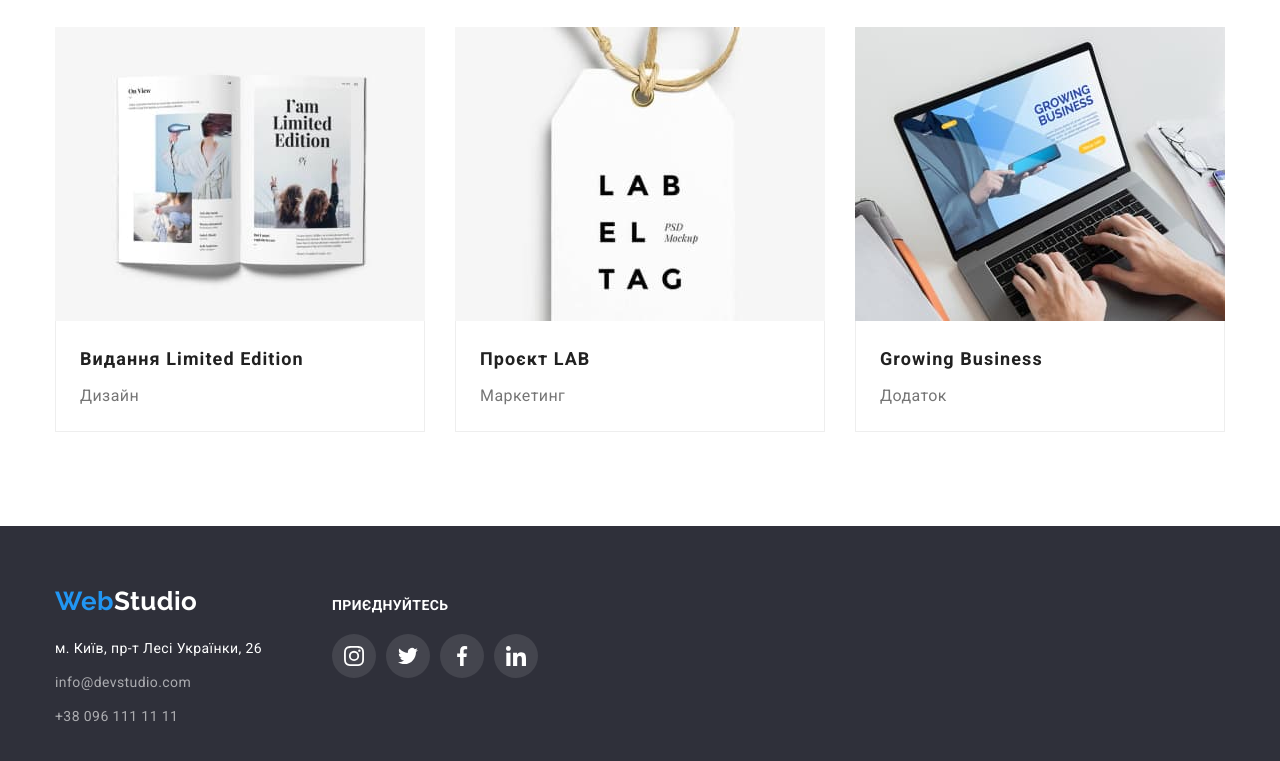
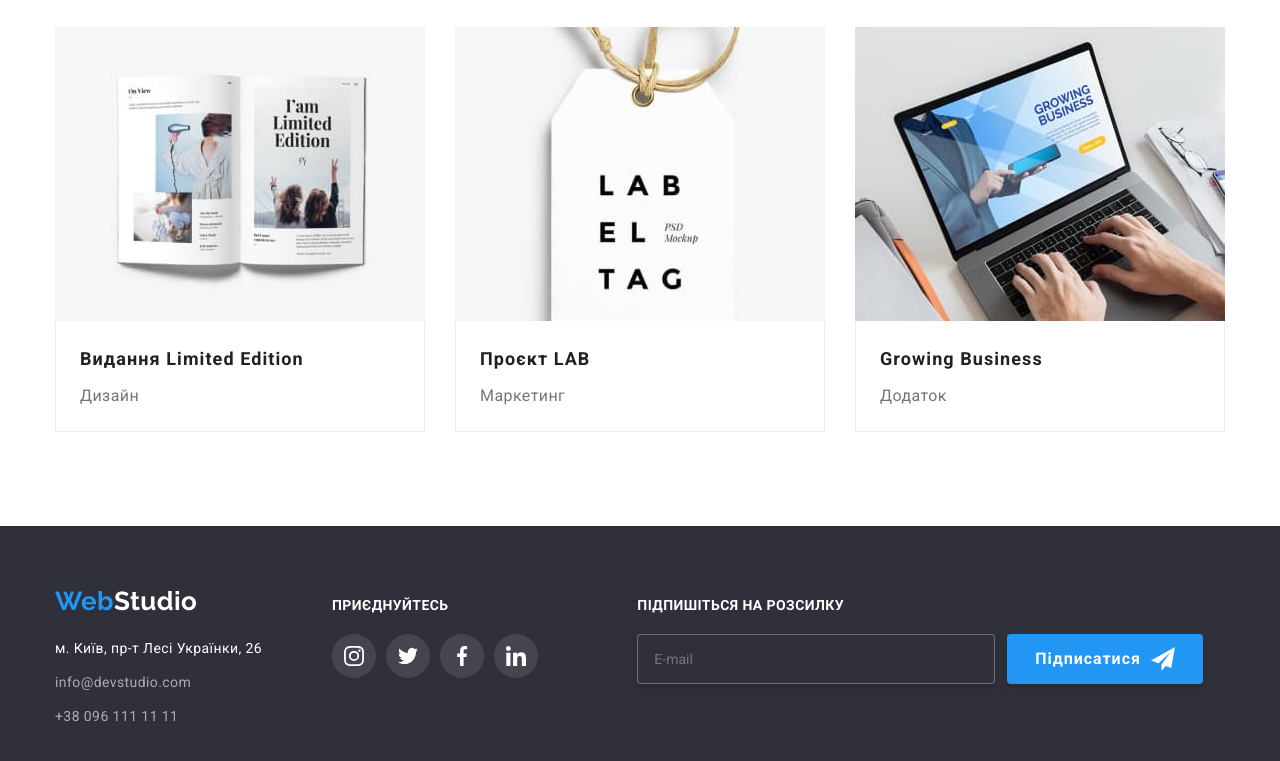
Before and after one commit to Yuriichuk-Olha/goit-markup-hw-07, a plain HTML site: page portfolio.html in a window 1280 px wide. Shown: the part 1106-1867 px from the top of the page. Drawn offline with nearby package versions, Linux system fonts and the light colour scheme.

Commit message:
add footer portfolio

```diff
--- a/portfolio.html
+++ b/portfolio.html
@@ -230,6 +230,20 @@
                 </svg></a> </li>
             </ul>
          </div>
+         ¨
+         <div class="footer-icon">
+            <p class="footer-link">Підпишіться на розсилку</p>
+            <from class="footer-from">
+                <input class="footer-input" type="text" name="email" id="email" placeholder="E-mail"/>
+                <label for="email"></label>
+
+                    <button type="submit" class="footer-send">Підписатися
+                    <svg class="send" width="24" height="24">
+                    <use href="./images/symbol-defs.svg#icon-send"></use>
+                     </svg></button>
+            </from>
+            </div>
+
         </div>
     </footer>
 </body>
```
